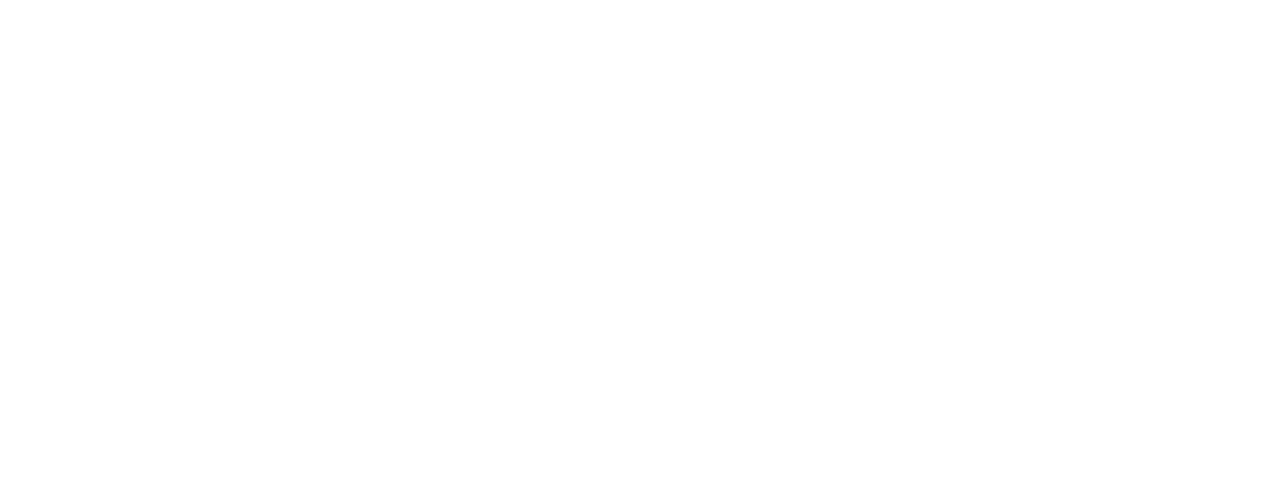
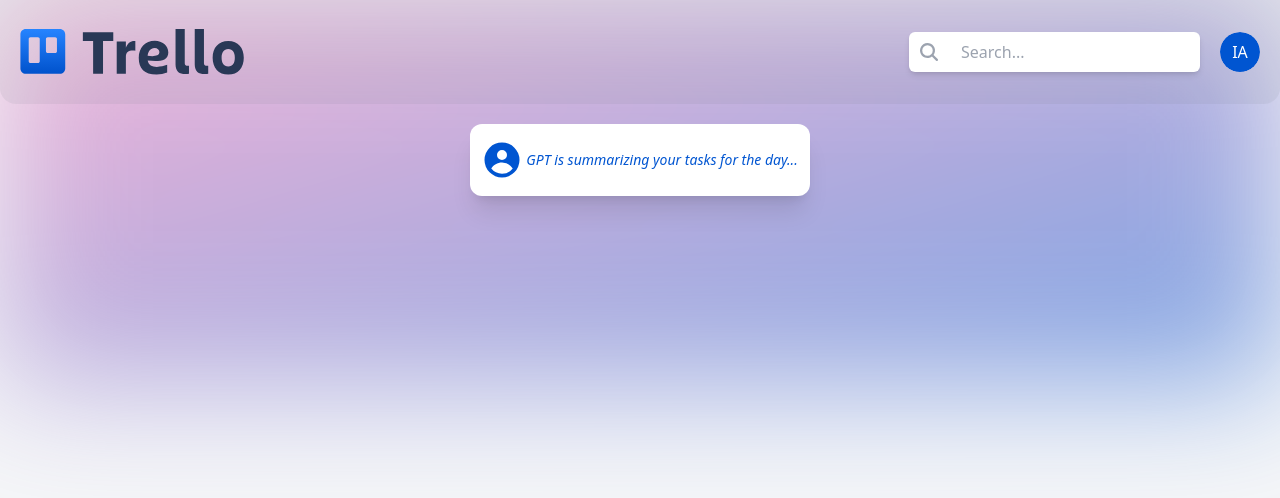
Before and after one commit to ishankaggarwal/trello-clone, a Next.js app: page / in a window 1280 px wide. Shown: the top 498 px of the page. Built offline with nearby package versions, Linux system fonts and the light colour scheme.

Commit message:
Added the header component

```diff
--- a/app/globals.css
+++ b/app/globals.css
@@ -1,3 +1,76 @@
 @tailwind base;
 @tailwind components;
 @tailwind utilities;
+
+@layer base {
+  :root {
+    --background: 0 0% 100%;
+    --foreground: 222.2 84% 4.9%;
+
+    --card: 0 0% 100%;
+    --card-foreground: 222.2 84% 4.9%;
+
+    --popover: 0 0% 100%;
+    --popover-foreground: 222.2 84% 4.9%;
+
+    --primary: 222.2 47.4% 11.2%;
+    --primary-foreground: 210 40% 98%;
+
+    --secondary: 210 40% 96.1%;
+    --secondary-foreground: 222.2 47.4% 11.2%;
+
+    --muted: 210 40% 96.1%;
+    --muted-foreground: 215.4 16.3% 46.9%;
+
+    --accent: 210 40% 96.1%;
+    --accent-foreground: 222.2 47.4% 11.2%;
+
+    --destructive: 0 84.2% 60.2%;
+    --destructive-foreground: 210 40% 98%;
+
+    --border: 214.3 31.8% 91.4%;
+    --input: 214.3 31.8% 91.4%;
+    --ring: 222.2 84% 4.9%;
+
+    --radius: 0.5rem;
+  }
+
+  .dark {
+    --background: 222.2 84% 4.9%;
+    --foreground: 210 40% 98%;
+
+    --card: 222.2 84% 4.9%;
+    --card-foreground: 210 40% 98%;
+
+    --popover: 222.2 84% 4.9%;
+    --popover-foreground: 210 40% 98%;
+
+    --primary: 210 40% 98%;
+    --primary-foreground: 222.2 47.4% 11.2%;
+
+    --secondary: 217.2 32.6% 17.5%;
+    --secondary-foreground: 210 40% 98%;
+
+    --muted: 217.2 32.6% 17.5%;
+    --muted-foreground: 215 20.2% 65.1%;
+
+    --accent: 217.2 32.6% 17.5%;
+    --accent-foreground: 210 40% 98%;
+
+    --destructive: 0 62.8% 30.6%;
+    --destructive-foreground: 210 40% 98%;
+
+    --border: 217.2 32.6% 17.5%;
+    --input: 217.2 32.6% 17.5%;
+    --ring: 212.7 26.8% 83.9%;
+  }
+}
+
+@layer base {
+  * {
+    @apply border-border;
+  }
+  body {
+    @apply bg-background text-foreground;
+  }
+}
--- a/app/layout.tsx
+++ b/app/layout.tsx
@@ -13,7 +13,7 @@ export default function RootLayout({
 }>) {
   return (
     <html lang="en">
-      <body>{children}</body>
+      <body className="bg-[#F5F6F8]">{children}</body>
     </html>
   );
 }
--- a/app/page.tsx
+++ b/app/page.tsx
@@ -1,5 +1,9 @@
-import Image from "next/image";
+import Header from "@/components/Header";
 
 export default function Home() {
-  return <main></main>;
+  return (
+    <main>
+      <Header></Header>
+    </main>
+  );
 }
--- /dev/null
+++ b/components/Header.tsx
@@ -0,0 +1,45 @@
+import { MagnifyingGlassIcon, UserCircleIcon } from "@heroicons/react/16/solid";
+import Image from "next/image";
+import { Avatar, AvatarFallback, AvatarImage } from "./ui/avatar";
+
+function Header() {
+  return (
+    <header>
+      <div className="flex flex-col md:flex-row items-center p-5 bg-gray-500/10 rounded-b-2xl justify-center">
+        <div className="absolute top-0 left-0 w-full h-96 bg-gradient-to-br from-pink-400 to-[#0055D1] rounded-md filter blur-3xl opacity-50 -z-50" />
+        <Image
+          alt="logo"
+          src="/Trello_logo.svg"
+          width={300}
+          height={100}
+          className="w-44 md:w-56 md:pd-0"
+        />
+
+        <div className="flex items-center space-x-5 flex-1 justify-end w-full">
+          <form className="flex items-center space-x-5 bg-white rounded-md p-2 shadow-md flex-1 md:flex-initial">
+            <MagnifyingGlassIcon className="h-6 w-6 text-gray-400" />
+            <input
+              type="text"
+              placeholder="Search..."
+              className="flex-1 outline-none"
+            ></input>
+            <button hidden type="submit"></button>
+          </form>
+          <Avatar>
+            <AvatarFallback className="bg-[#0055D1] text-white">
+              IA
+            </AvatarFallback>
+          </Avatar>
+        </div>
+      </div>
+      <div className="flex items-center justify-center px-5 md:py-5">
+        <p className="flex items-center text-sm font-light shadow-xl rounded-xl w-fit bg-white p-3 py-4 italic max-w-3xl text-[#0055D1]">
+          <UserCircleIcon className="h-10 w-10 text-[#0055D1] mr-1" />
+          GPT is summarizing your tasks for the day...
+        </p>
+      </div>
+    </header>
+  );
+}
+
+export default Header;
--- /dev/null
+++ b/components/ui/avatar.tsx
@@ -0,0 +1,50 @@
+"use client"
+
+import * as React from "react"
+import * as AvatarPrimitive from "@radix-ui/react-avatar"
+
+import { cn } from "@/lib/utils"
+
+const Avatar = React.forwardRef<
+  React.ElementRef<typeof AvatarPrimitive.Root>,
+  React.ComponentPropsWithoutRef<typeof AvatarPrimitive.Root>
+>(({ className, ...props }, ref) => (
+  <AvatarPrimitive.Root
+    ref={ref}
+    className={cn(
+      "relative flex h-10 w-10 shrink-0 overflow-hidden rounded-full",
+      className
+    )}
+    {...props}
+  />
+))
+Avatar.displayName = AvatarPrimitive.Root.displayName
+
+const AvatarImage = React.forwardRef<
+  React.ElementRef<typeof AvatarPrimitive.Image>,
+  React.ComponentPropsWithoutRef<typeof AvatarPrimitive.Image>
+>(({ className, ...props }, ref) => (
+  <AvatarPrimitive.Image
+    ref={ref}
+    className={cn("aspect-square h-full w-full", className)}
+    {...props}
+  />
+))
+AvatarImage.displayName = AvatarPrimitive.Image.displayName
+
+const AvatarFallback = React.forwardRef<
+  React.ElementRef<typeof AvatarPrimitive.Fallback>,
+  React.ComponentPropsWithoutRef<typeof AvatarPrimitive.Fallback>
+>(({ className, ...props }, ref) => (
+  <AvatarPrimitive.Fallback
+    ref={ref}
+    className={cn(
+      "flex h-full w-full items-center justify-center rounded-full bg-muted",
+      className
+    )}
+    {...props}
+  />
+))
+AvatarFallback.displayName = AvatarPrimitive.Fallback.displayName
+
+export { Avatar, AvatarImage, AvatarFallback }
--- /dev/null
+++ b/lib/utils.ts
@@ -0,0 +1,6 @@
+import { type ClassValue, clsx } from "clsx"
+import { twMerge } from "tailwind-merge"
+
+export function cn(...inputs: ClassValue[]) {
+  return twMerge(clsx(inputs))
+}
--- a/next.config.mjs
+++ b/next.config.mjs
@@ -1,4 +1,13 @@
 /** @type {import('next').NextConfig} */
-const nextConfig = {};
+const nextConfig = {
+    images: {
+        remotePatterns: [
+          {
+            protocol: 'https',
+            hostname: 'links.papareact.com',
+          },
+        ],
+      },
+};
 
 export default nextConfig;
--- a/tailwind.config.ts
+++ b/tailwind.config.ts
@@ -1,20 +1,80 @@
-import type { Config } from "tailwindcss";
+import type { Config } from "tailwindcss"
 
-const config: Config = {
+const config = {
+  darkMode: ["class"],
   content: [
-    "./pages/**/*.{js,ts,jsx,tsx,mdx}",
-    "./components/**/*.{js,ts,jsx,tsx,mdx}",
-    "./app/**/*.{js,ts,jsx,tsx,mdx}",
-  ],
+    './pages/**/*.{ts,tsx}',
+    './components/**/*.{ts,tsx}',
+    './app/**/*.{ts,tsx}',
+    './src/**/*.{ts,tsx}',
+	],
+  prefix: "",
   theme: {
+    container: {
+      center: true,
+      padding: "2rem",
+      screens: {
+        "2xl": "1400px",
+      },
+    },
     extend: {
-      backgroundImage: {
-        "gradient-radial": "radial-gradient(var(--tw-gradient-stops))",
-        "gradient-conic":
-          "conic-gradient(from 180deg at 50% 50%, var(--tw-gradient-stops))",
+      colors: {
+        border: "hsl(var(--border))",
+        input: "hsl(var(--input))",
+        ring: "hsl(var(--ring))",
+        background: "hsl(var(--background))",
+        foreground: "hsl(var(--foreground))",
+        primary: {
+          DEFAULT: "hsl(var(--primary))",
+          foreground: "hsl(var(--primary-foreground))",
+        },
+        secondary: {
+          DEFAULT: "hsl(var(--secondary))",
+          foreground: "hsl(var(--secondary-foreground))",
+        },
+        destructive: {
+          DEFAULT: "hsl(var(--destructive))",
+          foreground: "hsl(var(--destructive-foreground))",
+        },
+        muted: {
+          DEFAULT: "hsl(var(--muted))",
+          foreground: "hsl(var(--muted-foreground))",
+        },
+        accent: {
+          DEFAULT: "hsl(var(--accent))",
+          foreground: "hsl(var(--accent-foreground))",
+        },
+        popover: {
+          DEFAULT: "hsl(var(--popover))",
+          foreground: "hsl(var(--popover-foreground))",
+        },
+        card: {
+          DEFAULT: "hsl(var(--card))",
+          foreground: "hsl(var(--card-foreground))",
+        },
+      },
+      borderRadius: {
+        lg: "var(--radius)",
+        md: "calc(var(--radius) - 2px)",
+        sm: "calc(var(--radius) - 4px)",
+      },
+      keyframes: {
+        "accordion-down": {
+          from: { height: "0" },
+          to: { height: "var(--radix-accordion-content-height)" },
+        },
+        "accordion-up": {
+          from: { height: "var(--radix-accordion-content-height)" },
+          to: { height: "0" },
+        },
+      },
+      animation: {
+        "accordion-down": "accordion-down 0.2s ease-out",
+        "accordion-up": "accordion-up 0.2s ease-out",
       },
     },
   },
-  plugins: [],
-};
-export default config;
+  plugins: [require("tailwindcss-animate")],
+} satisfies Config
+
+export default config
```
Also changed, not shown: package.json (+11 -4 lines), components.json (added), public/Trello_logo.svg (added), 1 other file (tests, documents, lock files or other folders).
